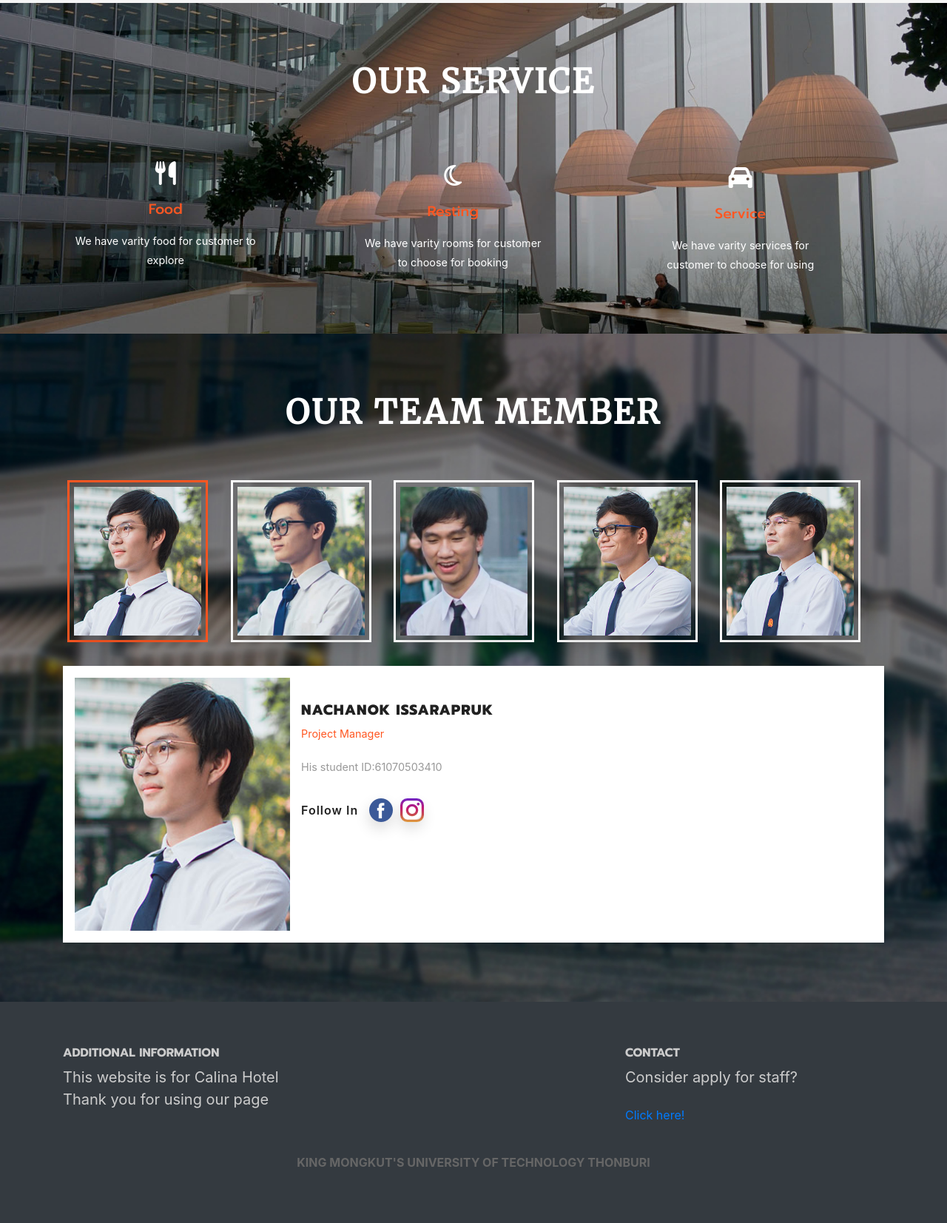
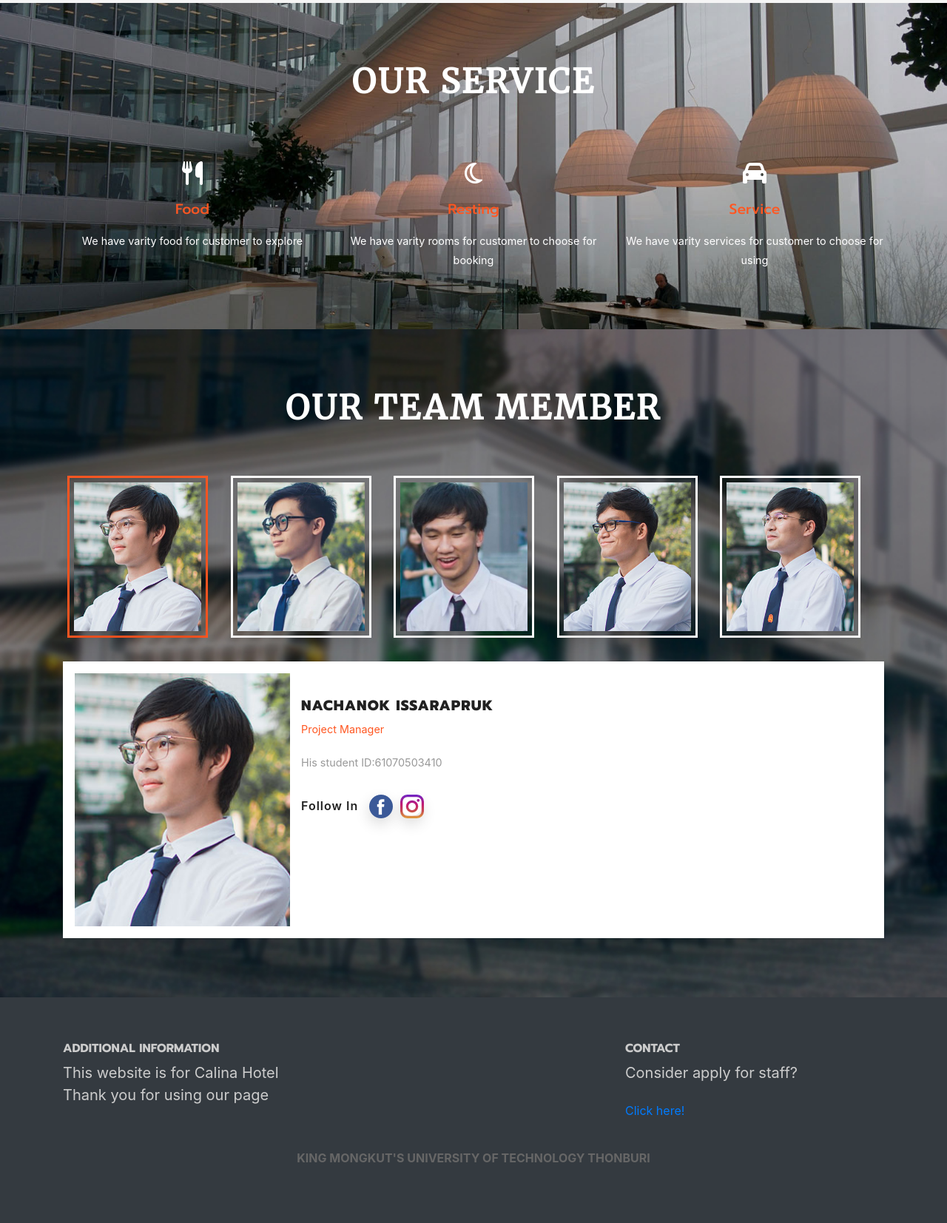
Before and after one commit to nachanok-i/Hotel-management, a PHP site: page / in a window 1280 px wide. Shown: the part 1094-2747 px from the top of the page at 74% size. After the commit the page ends 2665 px from the top, so only its background shows below. Run offline with PHP 8.4, Linux system fonts and the light colour scheme; some libraries are stand-ins or nearby versions.

Commit message:
fix our service

```diff
--- a/index.php
+++ b/index.php
@@ -94,27 +94,29 @@ if (isset($_SESSION['email']) != NULL) {
 		</div>
 
 		<div class="popular-section-wthree">
-			<div class="container">
 			<div class="w3ls-heading">
 				<h3>Our Service</h3>
 			</div>
 			<div class="popular-agileinfo">
-					<div class="col-md-3 popular-grid item1">
+				<div class="container">
+					<div class="row">
+						<div class="col-md popular-grid">
 							<i class="fa fa-cutlery" aria-hidden="true"></i>
 							<h4>Food</h4>
 							<p>We have varity food for customer to explore</p>
 						</div>
-					<div class="col-md-3 popular-grid item2">
+						<div class="col-md popular-grid">
 							<i class="fa fa-moon-o" aria-hidden="true"></i>
 							<h4>Resting</h4>
 							<p>We have varity rooms for customer to choose for booking</p>
 						</div>
-					<div class="col-md-3 popular-grid popular-grid-bottom item3">
+						<div class="col-md popular-grid popular-grid-bottom">
 							<i class="fa fa-car" aria-hidden="true"></i>
 							<h4>Service</h4>
 							<p>We have varity services for customer to choose for using</p>
 						</div>
 						<div class="clearfix"> </div>
+					</div>
 				</div>
 			</div>
 		</div>
--- a/styleindex.css
+++ b/styleindex.css
@@ -141,20 +141,18 @@ body a:hover{
     position:relative;
 }
 
-.item1{
- position:relative;
- margin-left:0%;
+/* .item1{
+    position:relative;
+    margin-left:0%;
 }
 .item2{
     position:relative;
     margin-left:35%;
-    margin-top:-13%;
 }
 .item3{
     position:relative;
     margin-left:70%;
-    margin-top:-13%;
-}
+} */
 
 
 
```
Lines whose indentation alone changed are shown as unchanged.
